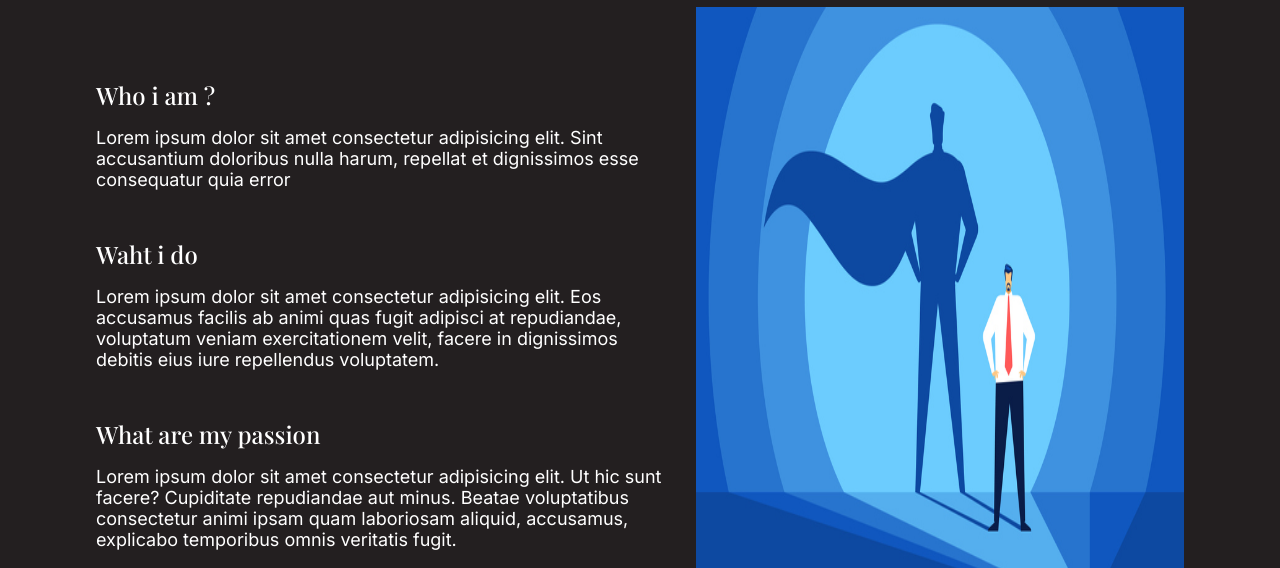
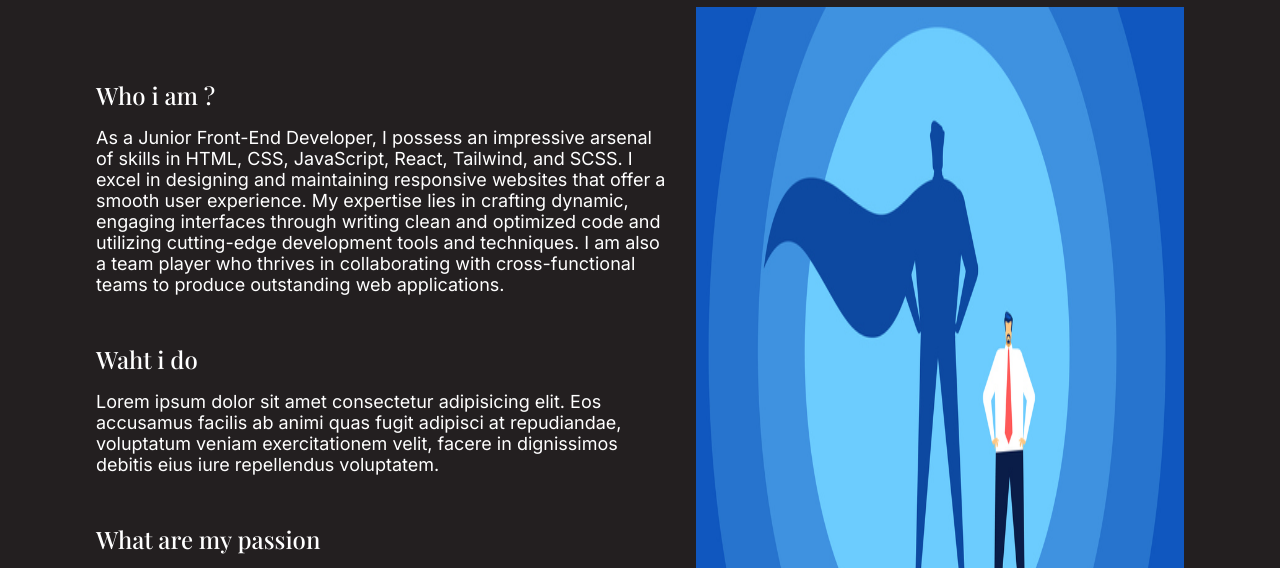
Before and after one commit to adamsJS23/portfolio, a website built with Parcel: page index.html in a window 1280 px wide. Shown: the part 940-1508 px from the top of the page. Built offline with nearby package versions, Linux system fonts and the light colour scheme.

```diff
--- a/index.html
+++ b/index.html
@@ -53,9 +53,7 @@
         <div class="about">
           <h3>Who i am ?</h3>
           <p>
-            Lorem ipsum dolor sit amet consectetur adipisicing elit. Sint
-            accusantium doloribus nulla harum, repellat et dignissimos esse
-            consequatur quia error
+            As a Junior Front-End Developer, I possess an impressive arsenal of skills in HTML, CSS, JavaScript, React, Tailwind, and SCSS. I excel in designing and maintaining responsive websites that offer a smooth user experience. My expertise lies in crafting dynamic, engaging interfaces through writing clean and optimized code and utilizing cutting-edge development tools and techniques. I am also a team player who thrives in collaborating with cross-functional teams to produce outstanding web applications.
           </p>
           <h3>Waht i do</h3>
           <p>
```
